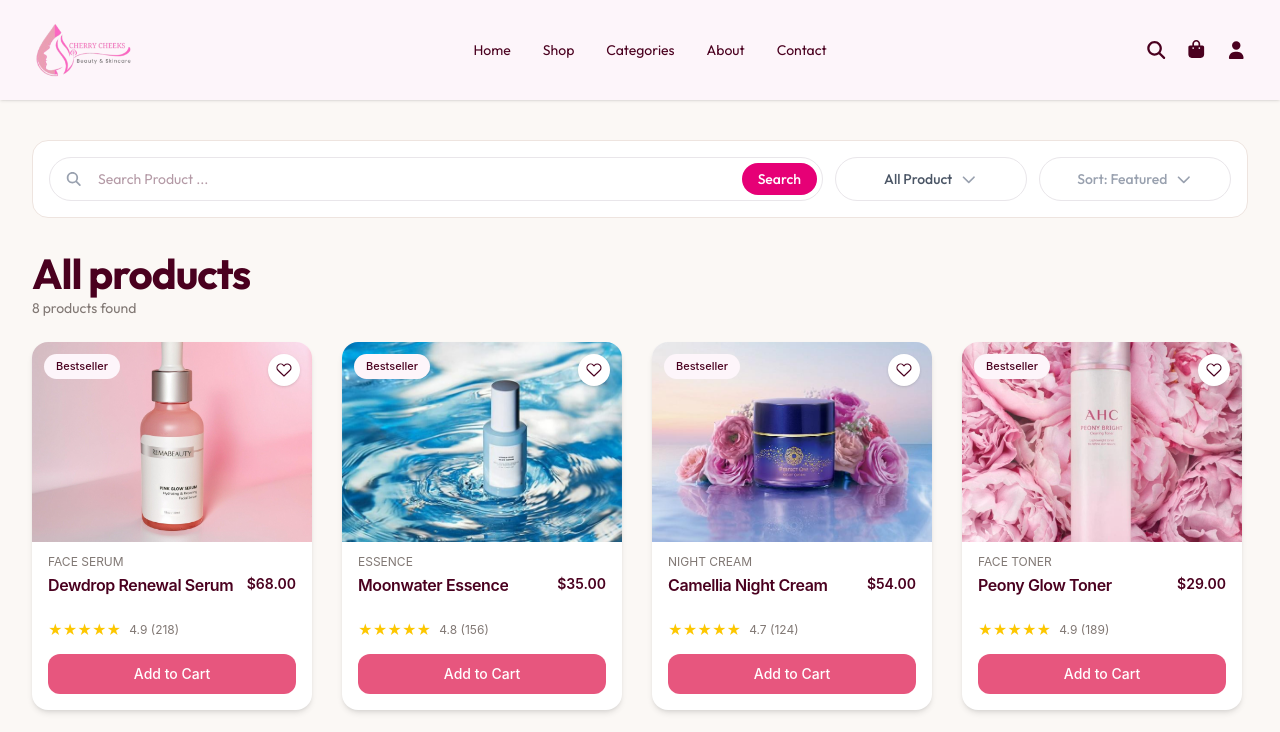
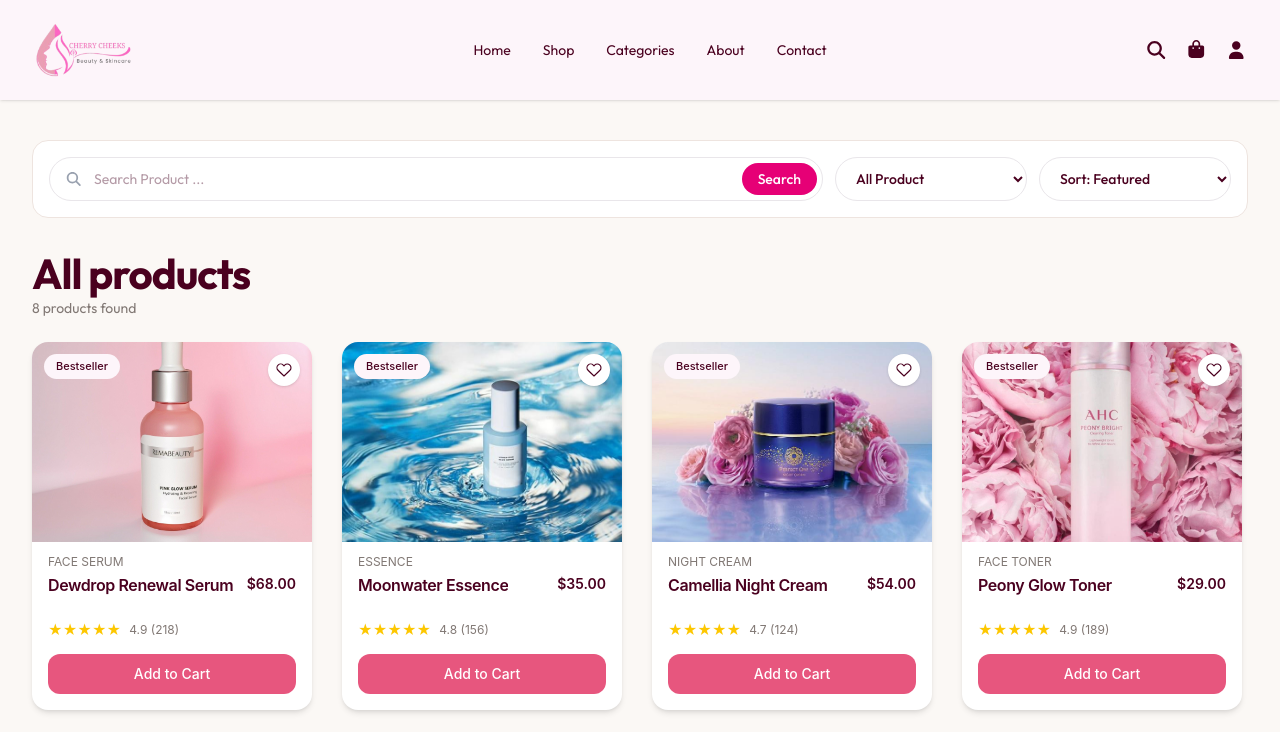
Before and after one commit to Seyhaz-Dev/Cherry-Cheeks-Cosmetics, a React (Vite) app: page /search in a window 1280 px wide. Shown: the top 732 px of the page. Built offline with nearby package versions, Linux system fonts and the light colour scheme.

Commit message:
done fetch catgory to seachbar feature

```diff
--- a/src/components/SearchBar.jsx
+++ b/src/components/SearchBar.jsx
@@ -1,20 +1,9 @@
 import { useEffect, useState } from 'react'
 import { useLocation, useNavigate, useSearchParams } from 'react-router-dom'
 import { FontAwesomeIcon } from '@fortawesome/react-fontawesome'
-import { faChevronDown, faMagnifyingGlass } from '@fortawesome/free-solid-svg-icons'
+import { faMagnifyingGlass } from '@fortawesome/free-solid-svg-icons'
 
-const DEFAULT_FILTER = 'All Product'
 const DEFAULT_SORT = 'Sort: Featured'
-
-const FILTERS = [
-  DEFAULT_FILTER,
-  'Skincare',
-  'Makeup',
-  'Hair Care',
-  'Body Care',
-  'Fragrance',
-  'Tools & Accessories',
-]
 
 const SORT_OPTIONS = [
   DEFAULT_SORT,
@@ -24,31 +13,132 @@
   'Newest',
 ]
 
-function PillSelect({ value, onChange, options, label, textClassName = 'text-gray-600' }) {
+function SearchBar() {
+  const navigate = useNavigate()
+  const location = useLocation()
+  const [searchParams] = useSearchParams()
+
+  // Are we already on the search results page?
+  const isSearchPage = location.pathname === '/search'
+
+  // Start with the values from the URL (empty category = all products)
+  const [query, setQuery] = useState(searchParams.get('q') || '')
+  const [category, setCategory] = useState(searchParams.get('category') || '')
+  const [sort, setSort] = useState(searchParams.get('sort') || DEFAULT_SORT)
+
+  // Category names (starts with defaults, replaced by the JSON file)
+  const [categories, setCategories] = useState([  ])
+
+  // 1. Load categories from public/student-data/categories.json
+  useEffect(() => {
+    async function getCategories() {
+      try {
+        const response = await fetch('/student-data/categories.json')
+        const data = await response.json()
+
+        setCategories(data.map((item) => item.name))
+      } catch (error) {
+        console.error('Could not load categories:', error)
+      }
+    }
+
+    getCategories()
+  }, [])
+
+  // 2. Build the URL and go to the search page
+  function goToSearch(newQuery, newCategory, newSort) {
+    const params = new URLSearchParams()
+
+    if (newQuery.trim()) params.set('q', newQuery.trim())
+    if (newCategory) params.set('category', newCategory)
+    if (newSort !== DEFAULT_SORT) params.set('sort', newSort)
+
+    const text = params.toString()
+    const url = text ? `/search?${text}` : '/search'
+
+    // On the search page, replace the history entry so Back doesn't get cluttered
+    navigate(url, { replace: isSearchPage })
+  }
+
+  // 3. Event handlers
+  function handleSubmit(event) {
+    event.preventDefault()
+    goToSearch(query, category, sort)
+  }
+
+  function handleQueryChange(event) {
+    const value = event.target.value
+    setQuery(value)
+
+    // On the results page, update results while typing
+    if (isSearchPage) goToSearch(value, category, sort)
+  }
+
+  function handleCategoryChange(event) {
+    const value = event.target.value
+    setCategory(value)
+    goToSearch(query, value, sort)
+  }
+
+  function handleSortChange(event) {
+    const value = event.target.value
+    setSort(value)
+    goToSearch(query, category, value)
+  }
+
+  // 4. What appears on screen
+  const selectStyle =
+    'h-11 w-full rounded-full border border-[#E9E6EA] bg-white px-4 text-sm font-medium text-gray-600 outline-none focus:border-pink-300 focus:ring-2 focus:ring-pink-100 sm:w-48'
+
   return (
-    <div className="group relative h-11 w-full min-w-0 flex-1 rounded-full border border-[#E9E6EA] bg-white transition hover:border-pink-300 focus-within:border-pink-300 focus-within:ring-2 focus-within:ring-pink-100 sm:w-48 sm:flex-none sm:shrink-0">
-      {/* Visible content: text + icon centered together */}
-      <div
-        className={`pointer-events-none flex h-full items-center justify-center gap-2 px-4 text-sm font-medium ${textClassName}`}
+    <div className="flex w-full flex-col gap-3 sm:flex-row sm:items-center">
+      {/* Search box */}
+      <form onSubmit={handleSubmit} role="search" className="relative w-full sm:flex-1">
+        <FontAwesomeIcon
+          icon={faMagnifyingGlass}
+          className="pointer-events-none absolute left-4 top-1/2 h-4 w-4 -translate-y-1/2 text-gray-400"
+        />
+        <input
+          type="text"
+          value={query}
+          onChange={handleQueryChange}
+          placeholder="Search Product ..."
+          autoComplete="off"
+          className="h-11 w-full rounded-full border border-[#E9E6EA] bg-white pl-11 pr-24 text-sm outline-none placeholder:text-gray-400 focus:border-pink-300 focus:ring-2 focus:ring-pink-100"
+        />
+        <button
+          type="submit"
+          className="absolute right-1.5 top-1/2 h-8 -translate-y-1/2 rounded-full bg-pink-600 px-4 text-sm font-medium text-white hover:bg-pink-700"
+        >
+          Search
+        </button>
+      </form>
+
+      {/* Category dropdown */}
+      <select
+        value={category}
+        onChange={handleCategoryChange}
+        aria-label="Filter products"
+        className={selectStyle}
       >
-        <span className="truncate">{value}</span>
-        <FontAwesomeIcon
-          icon={faChevronDown}
-          aria-hidden="true"
-          className="h-3 w-3 shrink-0 text-gray-400"
-        />
-      </div>
+        <option value="">All Product</option>
+        {categories.map((name) => (
+          <option key={name} value={name}>
+            {name}
+          </option>
+        ))}
+      </select>
 
-      {/* Real select, invisible, covers the whole pill */}
+      {/* Sort dropdown */}
       <select
-        value={value}
-        onChange={(event) => onChange(event.target.value)}
-        aria-label={label}
-        className="absolute inset-0 h-full w-full cursor-pointer appearance-none rounded-full opacity-0"
+        value={sort}
+        onChange={handleSortChange}
+        aria-label="Sort by"
+        className={selectStyle}
       >
-        {options.map((item) => (
-          <option key={item} value={item}>
-            {item}
+        {SORT_OPTIONS.map((name) => (
+          <option key={name} value={name}>
+            {name}
           </option>
         ))}
       </select>
@@ -56,126 +146,4 @@
   )
 }
 
-function buildSearchUrl({ query, filter, sort }) {
-  const params = new URLSearchParams()
-  const trimmedQuery = query.trim()
-
-  if (trimmedQuery) params.set('q', trimmedQuery)
-  if (filter !== DEFAULT_FILTER) params.set('category', filter)
-  if (sort !== DEFAULT_SORT) params.set('sort', sort)
-
-  const search = params.toString()
-  return search ? `/search?${search}` : '/search'
-}
-
-function SearchBar({
-  placeholder = 'Search Product ...',
-  onQueryChange,
-  onFilterChange,
-  onSortChange,
-}) {
-  const navigate = useNavigate()
-  const location = useLocation()
-  const [searchParams] = useSearchParams()
-
-  const isSearchPage = location.pathname === '/search'
-  const isLiveFilter = Boolean(onQueryChange || onFilterChange || onSortChange)
-
-  const [query, setQuery] = useState(searchParams.get('q') ?? '')
-  const [filter, setFilter] = useState(searchParams.get('category') ?? DEFAULT_FILTER)
-  const [sort, setSort] = useState(searchParams.get('sort') ?? DEFAULT_SORT)
-
-  // On the results page the grid updates while typing, without pressing Enter.
-  useEffect(() => {
-    if (!isSearchPage) return
-
-    const target = buildSearchUrl({ query, filter, sort })
-    if (target === `${location.pathname}${location.search}`) return
-
-    const timeout = setTimeout(() => {
-      navigate(target, { replace: true })
-    }, 200)
-
-    return () => clearTimeout(timeout)
-  }, [query, filter, sort, isSearchPage, navigate, location.pathname, location.search])
-
-  const runSearch = ({
-    nextQuery = query,
-    nextFilter = filter,
-    nextSort = sort,
-  } = {}) => {
-    navigate(buildSearchUrl({ query: nextQuery, filter: nextFilter, sort: nextSort }))
-  }
-
-  const handleQueryChange = (value) => {
-    setQuery(value)
-    onQueryChange?.(value)
-  }
-
-  const handleFilterChange = (value) => {
-    setFilter(value)
-    onFilterChange?.(value)
-    if (!isSearchPage && !isLiveFilter) runSearch({ nextFilter: value })
-  }
-
-  const handleSortChange = (value) => {
-    setSort(value)
-    onSortChange?.(value)
-    if (!isSearchPage && !isLiveFilter) runSearch({ nextSort: value })
-  }
-
-  return (
-    <div className="flex w-full flex-col gap-3">
-      <div className="flex w-full flex-col gap-3 sm:flex-row sm:items-center">
-        <form
-          role="search"
-          onSubmit={(event) => {
-            event.preventDefault()
-            if (!isLiveFilter) runSearch()
-          }}
-          className="relative w-full min-w-0 sm:flex-1"
-        >
-          <FontAwesomeIcon
-            icon={faMagnifyingGlass}
-            aria-hidden="true"
-            className="pointer-events-none absolute left-4 top-1/2 h-4 w-4 -translate-y-1/2 text-gray-400 sm:h-5 sm:w-5"
-          />
-          <input
-            type="text"
-            name="q"
-            value={query}
-            onChange={(event) => handleQueryChange(event.target.value)}
-            placeholder={placeholder}
-            autoComplete="off"
-            className="h-11 w-full rounded-full border border-[#E9E6EA] bg-white pl-11 pr-24 text-sm text-gray-900 outline-none transition placeholder:text-gray-400 focus:border-pink-300 focus:ring-2 focus:ring-pink-100 sm:pl-12 sm:pr-28 sm:text-base"
-          />
-          <button
-            type="submit"
-            className="absolute right-1.5 top-1/2 h-8 -translate-y-1/2 cursor-pointer rounded-full bg-pink-600 px-3 text-sm font-medium text-white transition hover:bg-pink-700 sm:px-4"
-          >
-            Search
-          </button>
-        </form>
-
-        <div className="flex w-full gap-3 sm:w-auto sm:shrink-0">
-          <PillSelect
-            value={filter}
-            onChange={handleFilterChange}
-            options={FILTERS}
-            label="Filter products"
-          />
-
-          <PillSelect
-            value={sort}
-            onChange={handleSortChange}
-            options={SORT_OPTIONS}
-            label="Sort by"
-            textClassName="text-gray-400"
-          />
-        </div>
-      </div>
-    </div>
-  )
-}
-
 export default SearchBar
```
